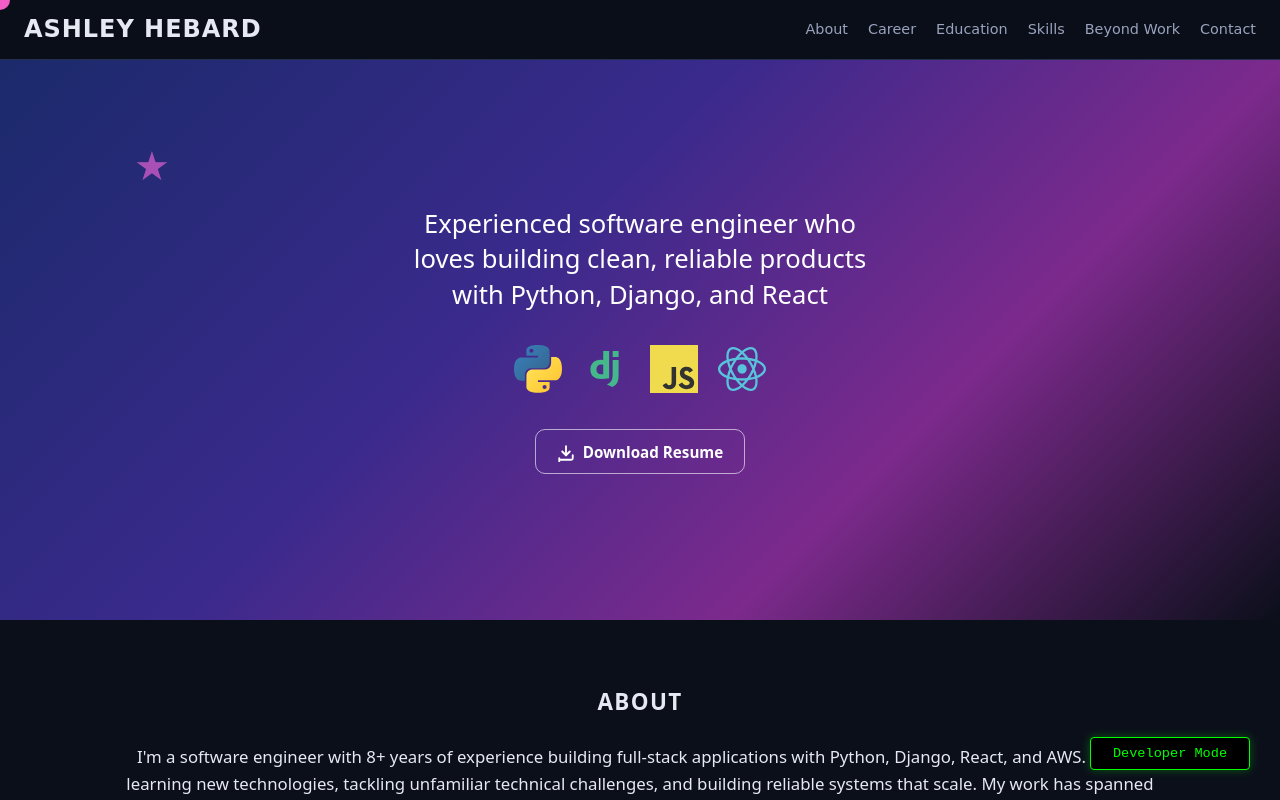
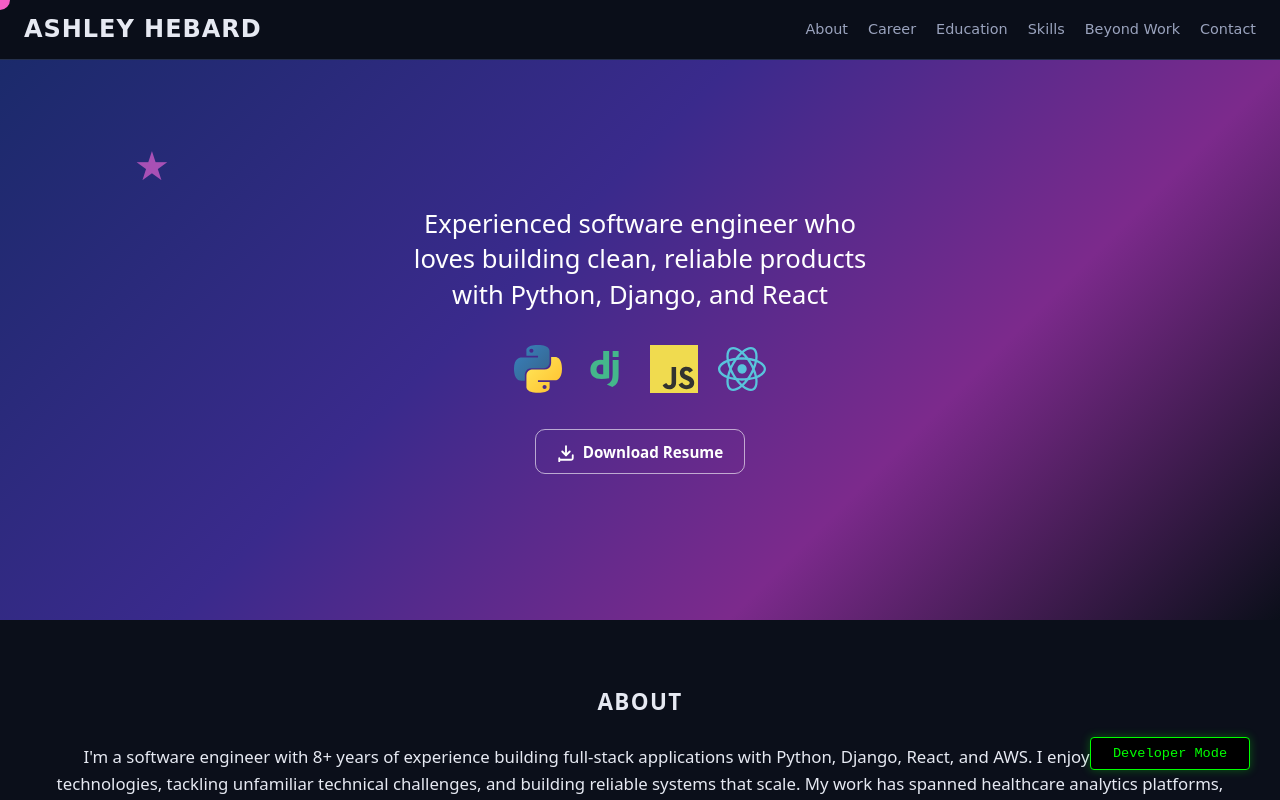
Before and after one commit to ahebard/ahebard.github.io, a React app: page / in a window 1280 px wide. Shown: the top 800 px of the page. Built offline with nearby package versions, Linux system fonts and the light colour scheme.

Commit message:
spacing adjustment

```diff
--- a/src/styles.css
+++ b/src/styles.css
@@ -18,7 +18,7 @@
   --font-brand: "Comic Sans MS", "Comic Sans", cursive;
 
   --radius: 10px;
-  --content-width: 1100px;
+  --content-width: 1250px;
   --prose-width: 720px;
   --topbar-height: 60px;
 
```
